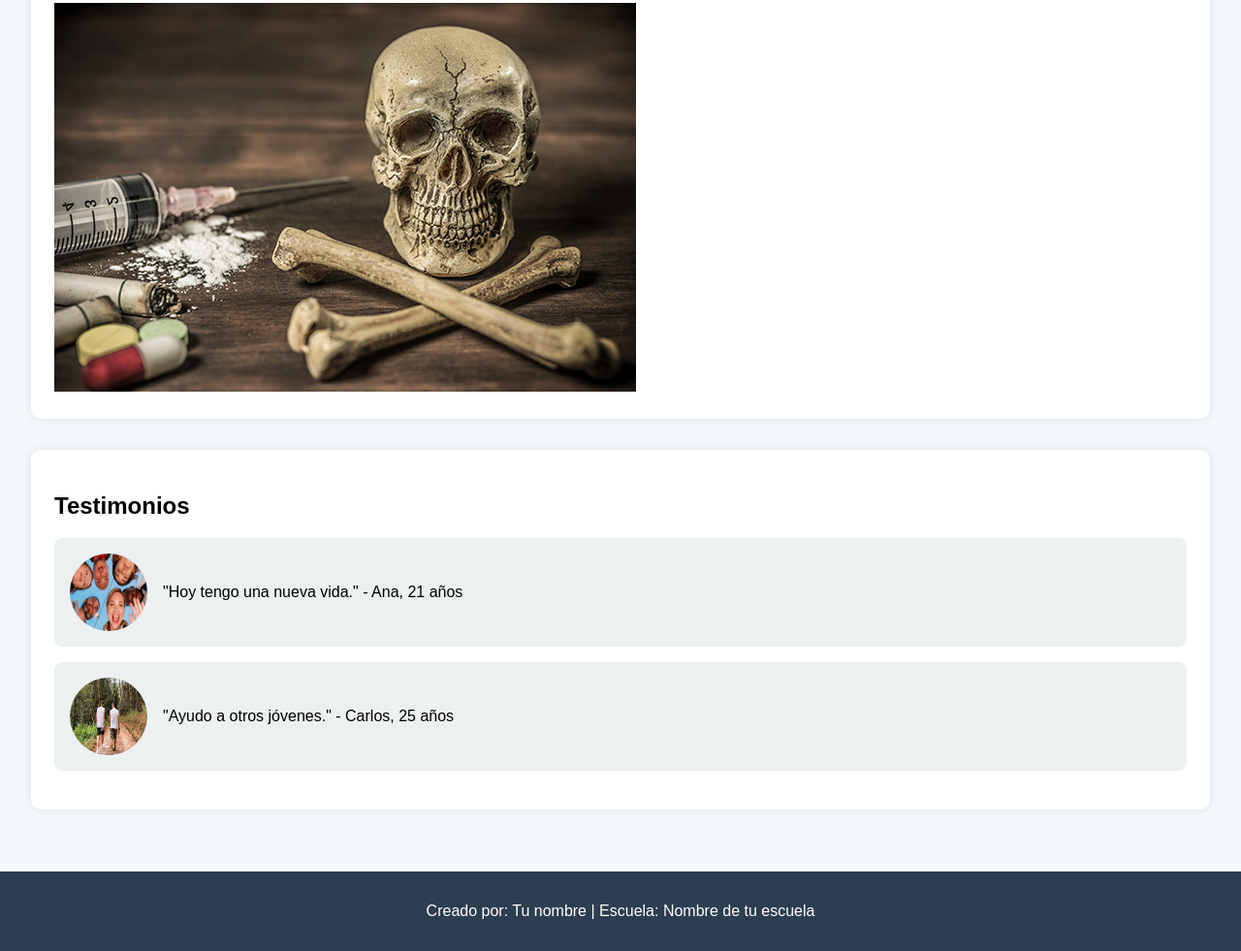
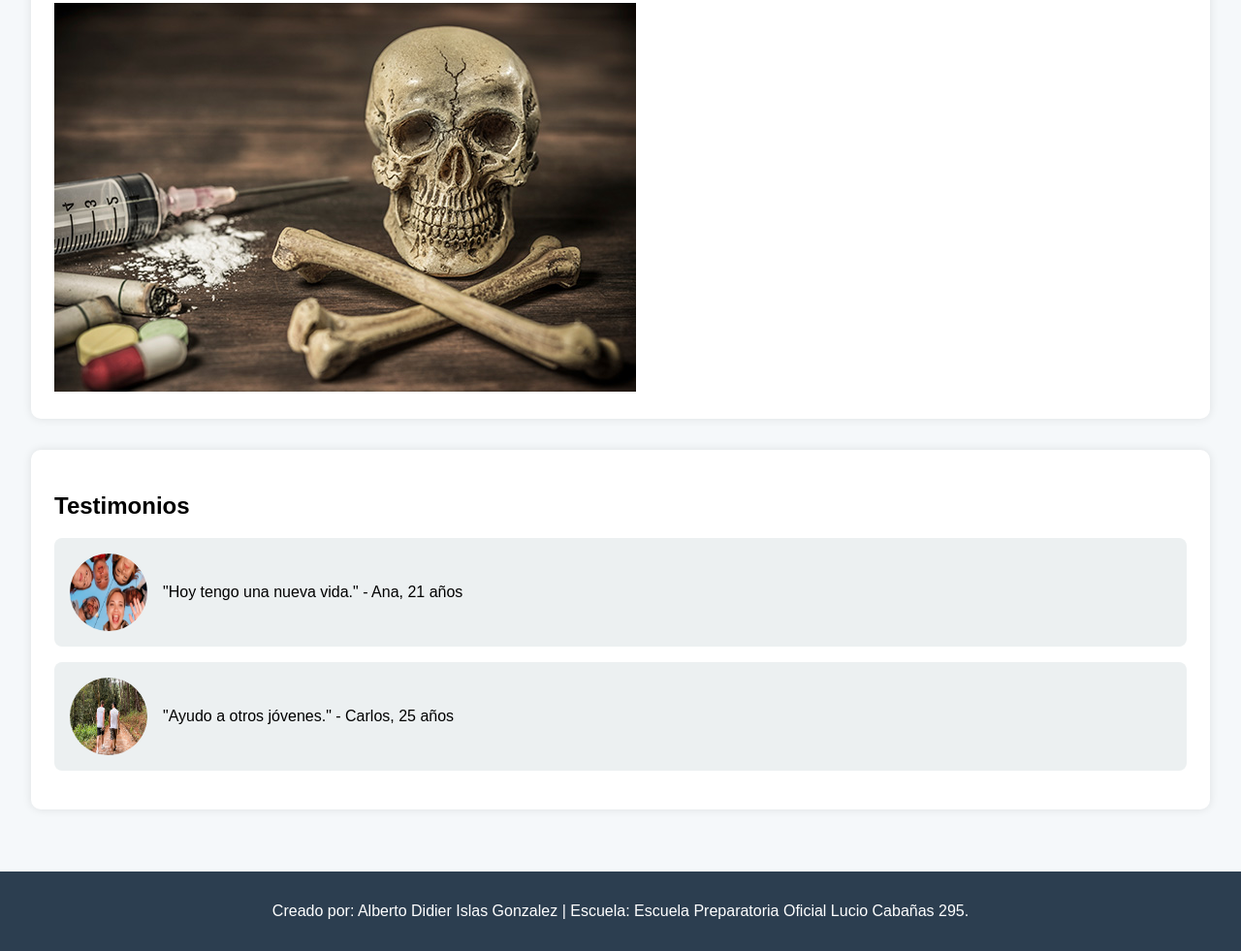
Before and after one commit to 2567-max/2560-max.github.io, a plain HTML site: page index.html in a window 1280 px wide. Shown: the part 1379-2360 px from the top of the page at 97% size. Drawn offline with Linux system fonts and the light colour scheme.

Commit message:
Update index.html

```diff
--- a/index.html
+++ b/index.html
@@ -67,7 +67,7 @@
 </main>
 
 <footer>
-    <p>Creado por: Tu nombre | Escuela: Nombre de tu escuela</p>
+    <p>Creado por: Alberto Didier Islas Gonzalez | Escuela: Escuela Preparatoria Oficial Lucio Cabañas 295.</p>
 </footer>
 
 <script src="index.js"></script>
```
